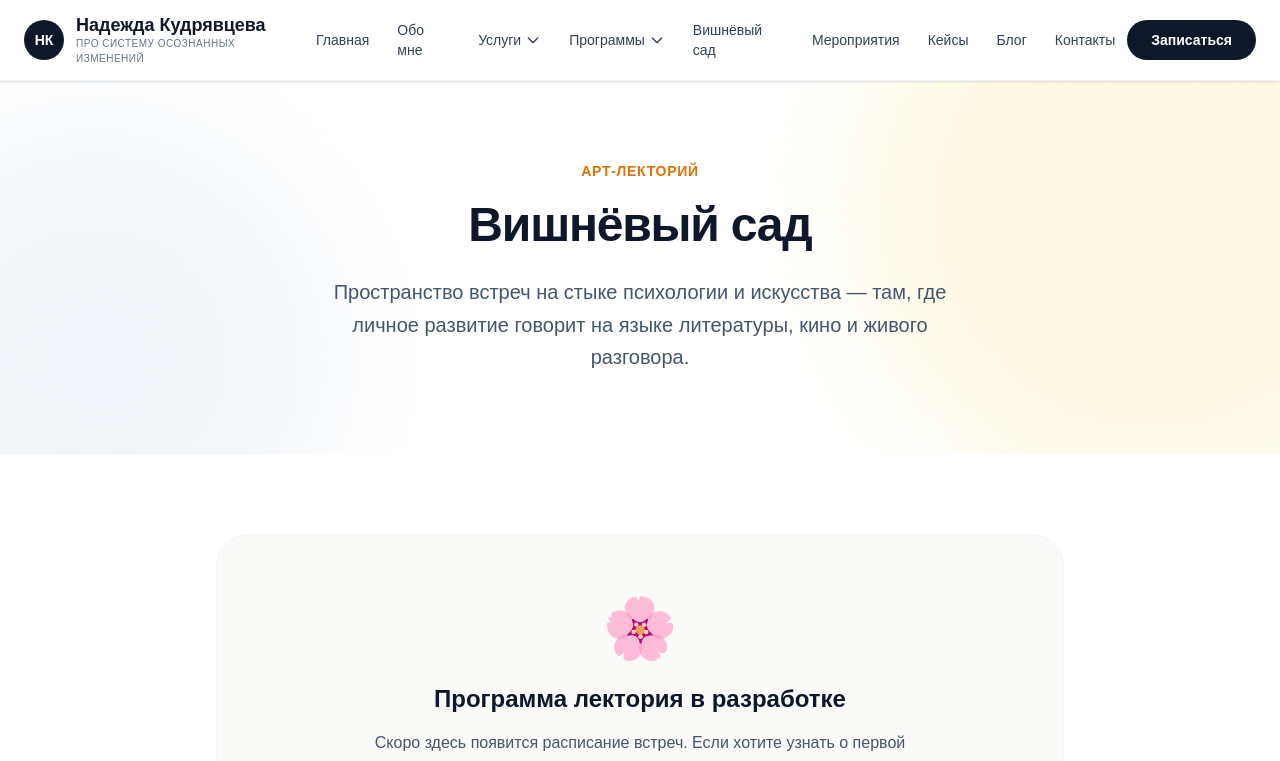
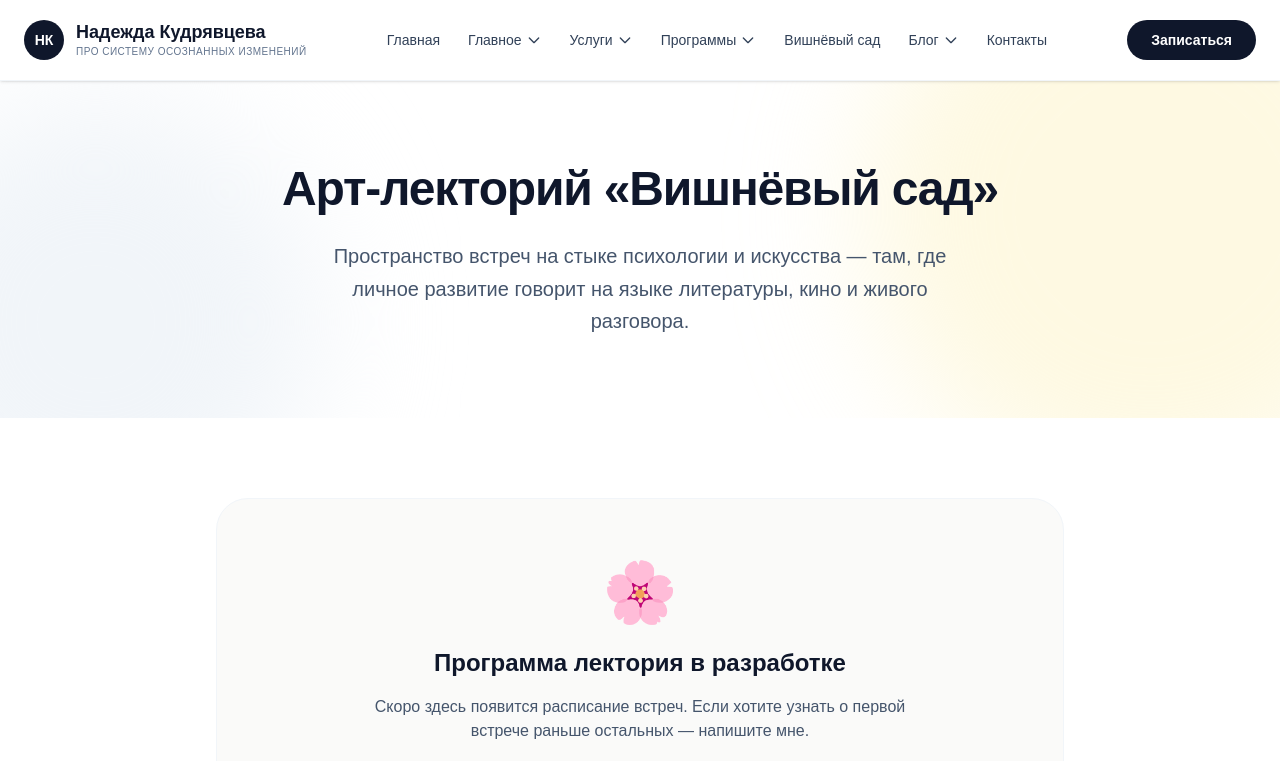
Before and after one commit to kudryavtsevacoach/kudryavtseva-coach, a Next.js app: page /vishnevy-sad in a window 1280 px wide. Shown: the top 761 px of the page. Built offline with nearby package versions, Linux system fonts and the light colour scheme.

Commit message:
внесла правки в архитектуру

```diff
--- a/app/vishnevy-sad/page.tsx
+++ b/app/vishnevy-sad/page.tsx
@@ -2,7 +2,7 @@ import Link from 'next/link';
 import type { Metadata } from 'next';
 
 export const metadata: Metadata = {
-  title: 'Вишнёвый сад | Надежда Кудрявцева',
+  title: 'Арт-лекторий «Вишнёвый сад» | Надежда Кудрявцева',
   description: 'Арт-лекторий «Вишнёвый сад» — пространство встреч на стыке психологии и искусства.',
 };
 
@@ -15,9 +15,8 @@ export default function VishnevySadPage() {
         <div className="pointer-events-none absolute -bottom-32 -left-32 w-[28rem] h-[28rem] bg-slate-100 rounded-full blur-3xl" />
 
         <div className="relative max-w-3xl mx-auto px-6 text-center">
-          <span className="text-amber-600 font-semibold text-sm uppercase tracking-wider mb-4 block">Арт-лекторий</span>
           <h1 className="text-3xl lg:text-5xl font-bold tracking-tight text-slate-900 leading-[1.15] mb-6">
-            Вишнёвый сад
+            Арт-лекторий «Вишнёвый сад»
           </h1>
           <p className="text-lg lg:text-xl text-slate-600 leading-relaxed max-w-2xl mx-auto">
             Пространство встреч на стыке психологии и искусства — там, где личное развитие говорит на языке литературы, кино и живого разговора.
--- a/components/Header.tsx
+++ b/components/Header.tsx
@@ -25,7 +25,18 @@ export default function Header() {
         {/* Навигация (десктоп) */}
         <nav className="hidden xl:flex items-center gap-1 text-sm font-medium text-slate-700">
           <Link href="/" className="px-3 py-2 hover:text-slate-900 hover:bg-slate-50 rounded-lg transition-colors">Главная</Link>
-          <Link href="/about" className="px-3 py-2 hover:text-slate-900 hover:bg-slate-50 rounded-lg transition-colors">Обо мне</Link>
+
+          {/* Выпадающее меню ГЛАВНОЕ */}
+          <div className="relative group">
+            <span className="flex items-center gap-1 px-3 py-2 hover:text-slate-900 hover:bg-slate-50 rounded-lg transition-colors cursor-default">
+              Главное
+              <svg className="w-4 h-4 group-hover:rotate-180 transition-transform duration-200" fill="none" stroke="currentColor" viewBox="0 0 24 24"><path strokeLinecap="round" strokeLinejoin="round" strokeWidth={2} d="M19 9l-7 7-7-7" /></svg>
+            </span>
+            <div className="absolute top-full left-0 w-56 bg-white border border-slate-100 rounded-xl shadow-xl opacity-0 invisible group-hover:opacity-100 group-hover:visible transition-all duration-200 transform translate-y-2 group-hover:translate-y-0 p-2">
+              <Link href="/about" className="block p-3 font-semibold text-slate-900 hover:bg-slate-50 rounded-lg transition-colors">Обо мне</Link>
+              <Link href="/cases" className="block p-3 font-semibold text-slate-900 hover:bg-slate-50 rounded-lg transition-colors">Кейсы</Link>
+            </div>
+          </div>
 
           {/* Выпадающее меню УСЛУГИ */}
           <div className="relative group">
@@ -67,10 +78,20 @@ export default function Header() {
             </div>
           </div>
 
-          <Link href="/vishnevy-sad" className="px-3 py-2 hover:text-slate-900 hover:bg-slate-50 rounded-lg transition-colors">Вишнёвый сад</Link>
-          <Link href="/events" className="px-3 py-2 hover:text-slate-900 hover:bg-slate-50 rounded-lg transition-colors">Мероприятия</Link>
-          <Link href="/cases" className="px-3 py-2 hover:text-slate-900 hover:bg-slate-50 rounded-lg transition-colors">Кейсы</Link>
-          <Link href="/blog" className="px-3 py-2 hover:text-slate-900 hover:bg-slate-50 rounded-lg transition-colors">Блог</Link>
+          <Link href="/vishnevy-sad" style={{ whiteSpace: 'nowrap' }} className="px-3 py-2 hover:text-slate-900 hover:bg-slate-50 rounded-lg transition-colors">Вишнёвый сад</Link>
+
+          {/* Выпадающее меню БЛОГ */}
+          <div className="relative group">
+            <span className="flex items-center gap-1 px-3 py-2 hover:text-slate-900 hover:bg-slate-50 rounded-lg transition-colors cursor-default">
+              Блог
+              <svg className="w-4 h-4 group-hover:rotate-180 transition-transform duration-200" fill="none" stroke="currentColor" viewBox="0 0 24 24"><path strokeLinecap="round" strokeLinejoin="round" strokeWidth={2} d="M19 9l-7 7-7-7" /></svg>
+            </span>
+            <div className="absolute top-full left-0 w-56 bg-white border border-slate-100 rounded-xl shadow-xl opacity-0 invisible group-hover:opacity-100 group-hover:visible transition-all duration-200 transform translate-y-2 group-hover:translate-y-0 p-2">
+              <Link href="/blog" className="block p-3 font-semibold text-slate-900 hover:bg-slate-50 rounded-lg transition-colors">Статьи</Link>
+              <Link href="/events" className="block p-3 font-semibold text-slate-900 hover:bg-slate-50 rounded-lg transition-colors">Мероприятия</Link>
+            </div>
+          </div>
+
           <Link href="/contacts" className="px-3 py-2 hover:text-slate-900 hover:bg-slate-50 rounded-lg transition-colors">Контакты</Link>
         </nav>
 
@@ -102,7 +123,10 @@ export default function Header() {
         <nav className="xl:hidden border-t border-slate-100 bg-white max-h-[calc(100vh-5rem)] overflow-y-auto">
           <div className="max-w-7xl mx-auto px-6 py-4 flex flex-col gap-1 text-sm font-medium text-slate-700">
             <Link href="/" onClick={closeMenu} className="px-3 py-2.5 hover:text-slate-900 hover:bg-slate-50 rounded-lg transition-colors">Главная</Link>
+
+            <span className="pt-3 pb-1 px-3 text-xs font-semibold text-slate-400 uppercase tracking-wider">Главное</span>
             <Link href="/about" onClick={closeMenu} className="px-3 py-2.5 hover:text-slate-900 hover:bg-slate-50 rounded-lg transition-colors">Обо мне</Link>
+            <Link href="/cases" onClick={closeMenu} className="px-3 py-2.5 hover:text-slate-900 hover:bg-slate-50 rounded-lg transition-colors">Кейсы</Link>
 
             <Link href="/services" onClick={closeMenu} className="pt-3 pb-1 px-3 text-xs font-semibold text-slate-400 uppercase tracking-wider">Услуги</Link>
             <Link href="/services/for-leaders" onClick={closeMenu} className="px-3 py-2.5 hover:text-slate-900 hover:bg-slate-50 rounded-lg transition-colors">Для предпринимателей и руководителей</Link>
@@ -114,10 +138,12 @@ export default function Header() {
             <Link href="/programs#partnerskie" onClick={closeMenu} className="px-3 py-2.5 hover:text-slate-900 hover:bg-slate-50 rounded-lg transition-colors">Партнёрские программы</Link>
 
             <div className="pt-3" />
-            <Link href="/vishnevy-sad" onClick={closeMenu} className="px-3 py-2.5 hover:text-slate-900 hover:bg-slate-50 rounded-lg transition-colors">Вишнёвый сад</Link>
+            <Link href="/vishnevy-sad" onClick={closeMenu} style={{ whiteSpace: 'nowrap' }} className="px-3 py-2.5 hover:text-slate-900 hover:bg-slate-50 rounded-lg transition-colors">Вишнёвый сад</Link>
+
+            <span className="pt-3 pb-1 px-3 text-xs font-semibold text-slate-400 uppercase tracking-wider">Блог</span>
+            <Link href="/blog" onClick={closeMenu} className="px-3 py-2.5 hover:text-slate-900 hover:bg-slate-50 rounded-lg transition-colors">Статьи</Link>
             <Link href="/events" onClick={closeMenu} className="px-3 py-2.5 hover:text-slate-900 hover:bg-slate-50 rounded-lg transition-colors">Мероприятия</Link>
-            <Link href="/cases" onClick={closeMenu} className="px-3 py-2.5 hover:text-slate-900 hover:bg-slate-50 rounded-lg transition-colors">Кейсы</Link>
-            <Link href="/blog" onClick={closeMenu} className="px-3 py-2.5 hover:text-slate-900 hover:bg-slate-50 rounded-lg transition-colors">Блог</Link>
+
             <Link href="/contacts" onClick={closeMenu} className="px-3 py-2.5 hover:text-slate-900 hover:bg-slate-50 rounded-lg transition-colors">Контакты</Link>
 
             <Link href="/contacts" onClick={closeMenu} className="mt-3 inline-flex justify-center bg-slate-900 hover:bg-slate-800 text-white px-6 py-3 rounded-full text-sm font-semibold transition-all">
```
